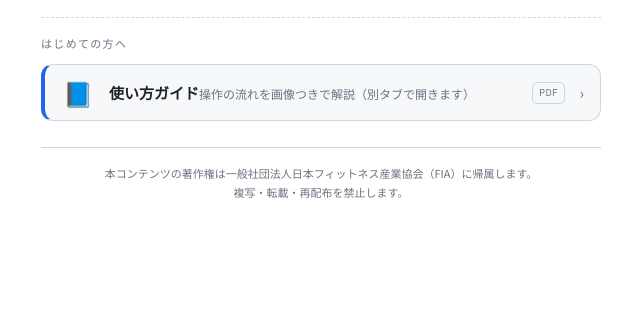
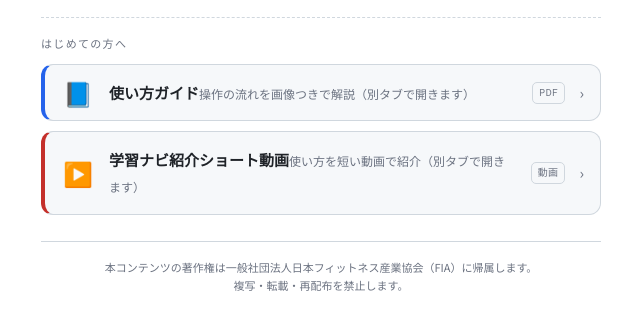
Before and after one commit to fcmbyfia/fcm-info, a plain HTML site: page navi/index.html in a window 1280 px wide. Shown: the part 719-1048 px from the top of the page, without its empty margins (319-959 px from the left). Before the commit the page ends 969 px from the top, so only its background shows below. Drawn offline with nearby package versions, Linux system fonts and the light colour scheme.

Commit message:
Add files via upload

```diff
--- a/navi/index.html
+++ b/navi/index.html
@@ -131,11 +131,18 @@ body{font-family:'Noto Sans JP',sans-serif;background:var(--bg);color:var(--text
 
   <section class="guide-sec">
     <p class="guide-eyebrow">はじめての方へ</p>
-    <a class="nav-card guide-card" href="https://fcmbyfia.github.io/fcm-info/navi/fcm-navi-guide.pdf" target="_blank" rel="noopener">
-      <span class="ic">📘</span>
-      <span class="body"><span class="label">使い方ガイド</span><span class="sub">操作の流れを画像つきで解説（別タブで開きます）</span></span>
-      <span class="pdf-tag">PDF</span><span class="arrow">›</span>
-    </a>
+    <div class="list">
+      <a class="nav-card guide-card" href="https://fcmbyfia.github.io/fcm-info/navi/fcm-navi-guide.pdf" target="_blank" rel="noopener">
+        <span class="ic">📘</span>
+        <span class="body"><span class="label">使い方ガイド</span><span class="sub">操作の流れを画像つきで解説（別タブで開きます）</span></span>
+        <span class="pdf-tag">PDF</span><span class="arrow">›</span>
+      </a>
+      <a class="nav-card guide-card" style="--pc:#C4302B" href="https://www.youtube.com/shorts/EkY86tcFRdM" target="_blank" rel="noopener">
+        <span class="ic">▶️</span>
+        <span class="body"><span class="label">学習ナビ紹介ショート動画</span><span class="sub">使い方を短い動画で紹介（別タブで開きます）</span></span>
+        <span class="pdf-tag">動画</span><span class="arrow">›</span>
+      </a>
+    </div>
   </section>
 
   <p class="foot">
```
